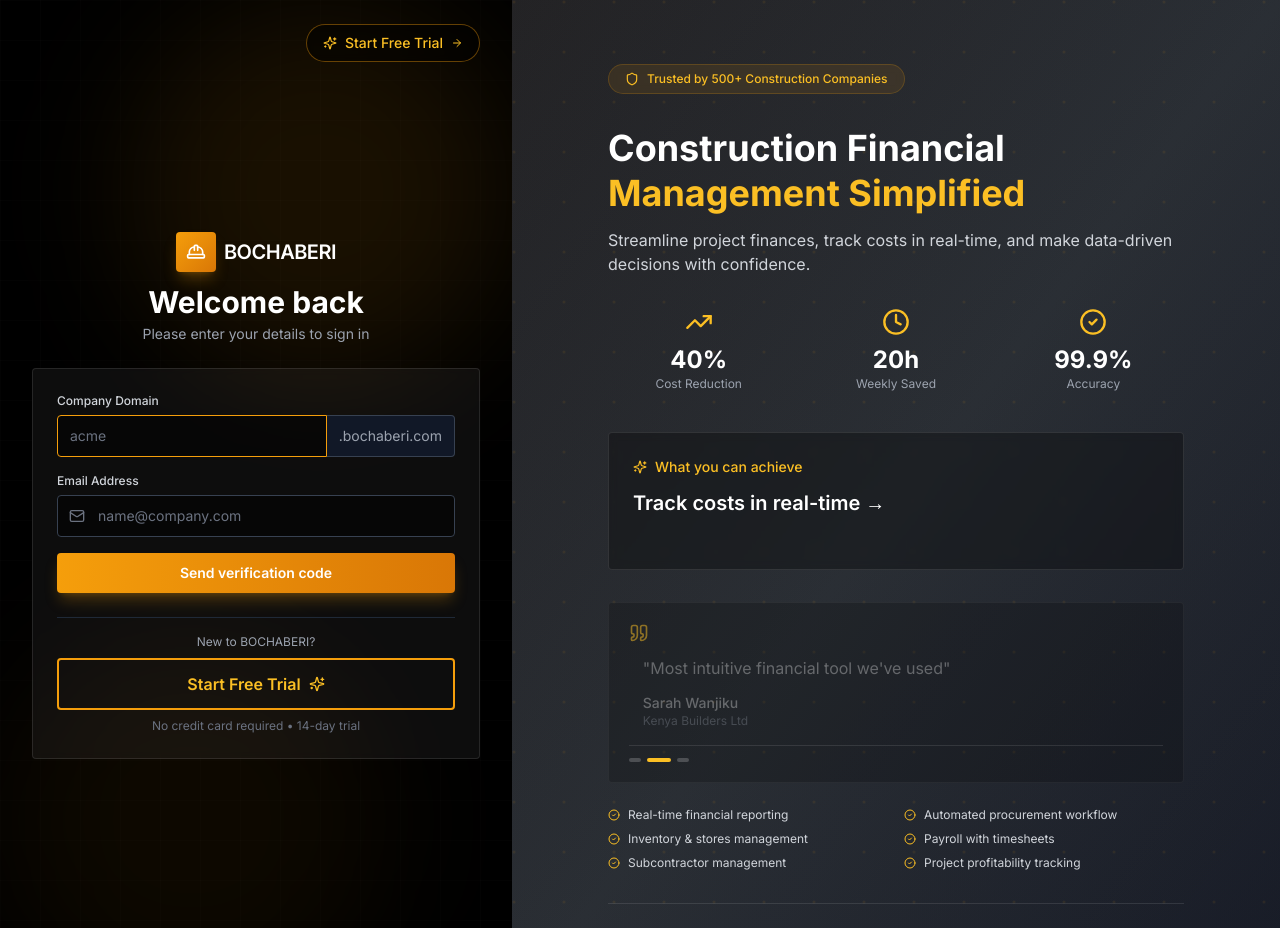
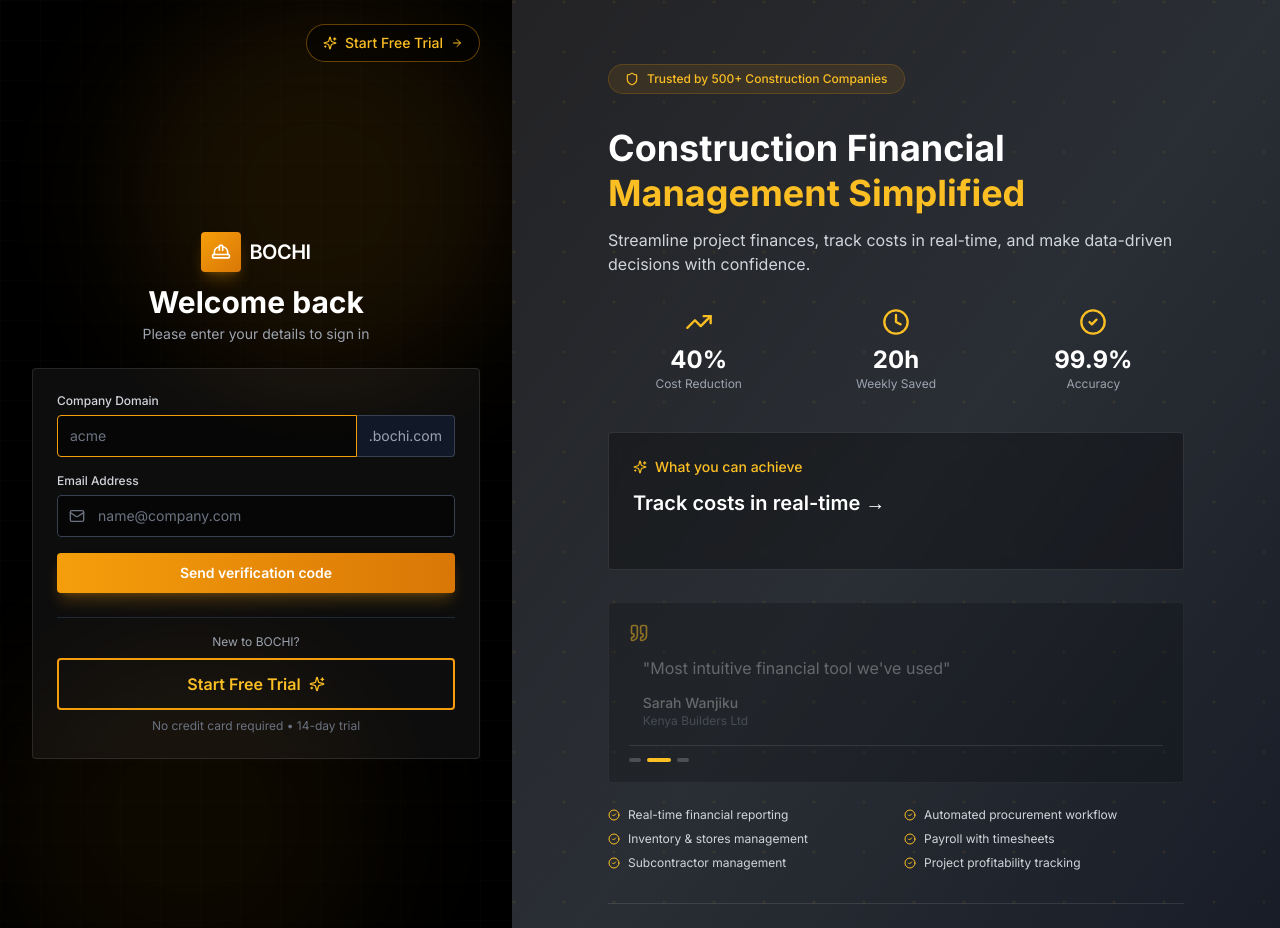
Before and after one commit to fedlimited/buildify, a React (Vite) app in the folder frontend/: page /login in a window 1280 px wide. Shown: the top 928 px of the page. Built offline with nearby package versions, Linux system fonts and the light colour scheme; the HTML template or start-up script is replaced by a standard one.

Commit message:
Rename all Bochaberi to Bochi on login pages

```diff
--- a/frontend/src/components/LoginForm.tsx
+++ b/frontend/src/components/LoginForm.tsx
@@ -23,7 +23,7 @@ const LoginForm: React.FC<LoginFormProps> = ({ onLoginSuccess }) => {
     try {
       const response = await api.sendLoginOTP(email, subdomain);
       if (response.success) {
-        setStep('otp');
+
         setResendCooldown(60);
         const timer = setInterval(() => {
           setResendCooldown((prev) => {
@@ -96,7 +96,7 @@ const LoginForm: React.FC<LoginFormProps> = ({ onLoginSuccess }) => {
 
   return (
     <div style={{ maxWidth: '400px', margin: '50px auto', padding: '20px', border: '1px solid #ccc', borderRadius: '8px' }}>
-      <h2 style={{ textAlign: 'center', marginBottom: '20px' }}>BOCHABERI Construction Suite</h2>
+      <h2 style={{ textAlign: 'center', marginBottom: '20px' }}>BOCHI Construction Suite</h2>
 
       {error && (
         <div style={{ padding: '10px', marginBottom: '10px', backgroundColor: '#fee', color: '#c00', borderRadius: '4px' }}>
--- a/frontend/src/components/ui/sidebar.tsx
+++ b/frontend/src/components/ui/sidebar.tsx
@@ -71,7 +71,7 @@ export function Sidebar() {
             <HardHat size={20} className="text-white" />
           </div>
           {!sidebarCollapsed && (
-            <span className="text-lg font-bold tracking-tight text-gray-900 dark:text-white">BOCHABERI</span>
+            <span className="text-lg font-bold tracking-tight text-gray-900 dark:text-white">BOCHI</span>
           )}
         </div>
       </div>
--- a/frontend/src/pages/Login.tsx
+++ b/frontend/src/pages/Login.tsx
@@ -188,7 +188,7 @@ const Login: React.FC = () => {
                 <div className="w-10 h-10 bg-gradient-to-br from-amber-500 to-amber-600 rounded flex items-center justify-center shadow-lg shadow-amber-500/25">
                   <HardHat size={20} className="text-white" />
                 </div>
-                <span className="text-white font-semibold text-xl tracking-tight">BOCHABERI</span>
+                <span className="text-white font-semibold text-xl tracking-tight">BOCHI</span>
               </div>
               <h1 className="text-3xl font-bold text-white mb-1">Welcome back</h1>
               <p className="text-gray-400 text-sm">Please enter your details to sign in</p>
@@ -209,7 +209,7 @@ const Login: React.FC = () => {
                         autoFocus
                       />
                       <span className="px-3 py-2.5 bg-gray-900 border border-l-0 border-gray-700 rounded-r text-sm text-gray-400">
-                        .bochaberi.com
+                        .bochi.com
                       </span>
                     </div>
                   </div>
@@ -298,7 +298,7 @@ const Login: React.FC = () => {
 
               {/* Bottom Start Free Trial Button */}
               <div className="mt-6 pt-4 border-t border-gray-800 text-center">
-                <p className="text-gray-400 text-xs mb-2">New to BOCHABERI?</p>
+                <p className="text-gray-400 text-xs mb-2">New to BOCHI?</p>
                 <button
                   onClick={() => navigate('/register')}
                   className="w-full bg-transparent border-2 border-amber-500 hover:bg-amber-500/10 text-amber-400 py-3 rounded text-base font-semibold transition-all duration-200 flex items-center justify-center gap-2"
@@ -478,7 +478,7 @@ const Login: React.FC = () => {
 
           <div className="mt-8 pt-6 border-t border-white/10 text-center">
             <p className="text-gray-400 text-sm">
-              Join 500+ construction companies already using BOCHABERI
+              Join 500+ construction companies already using BOCHI
             </p>
           </div>
         </div>
```
